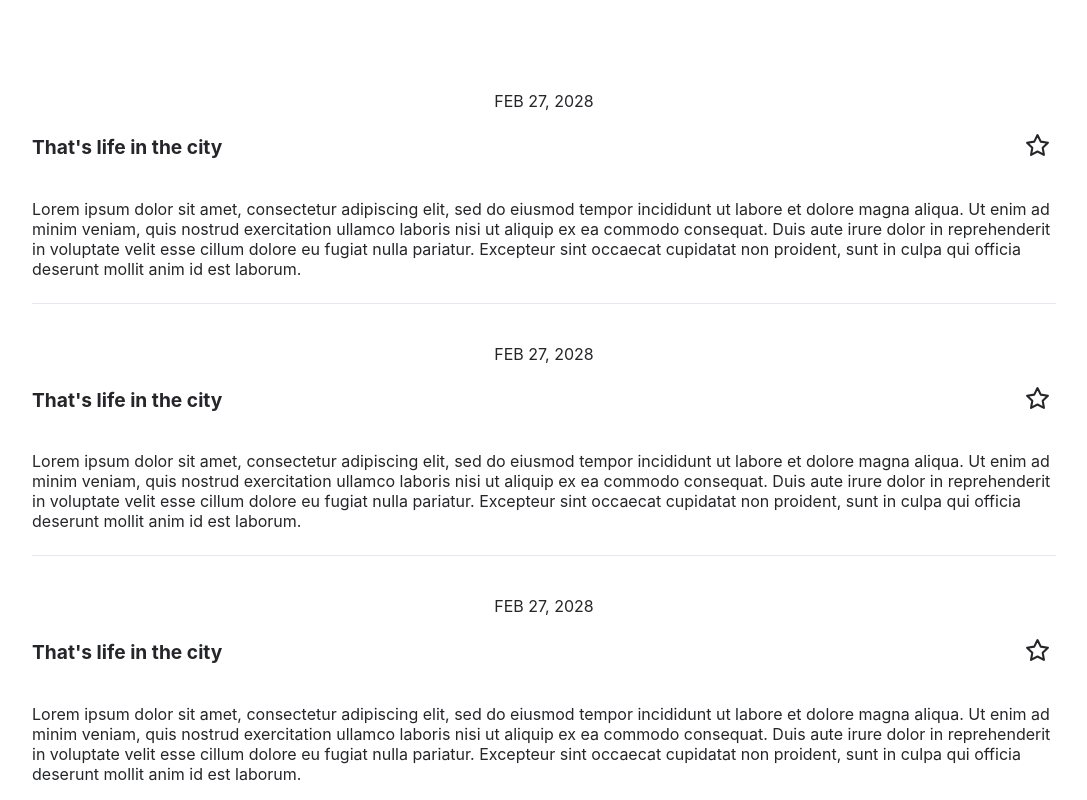
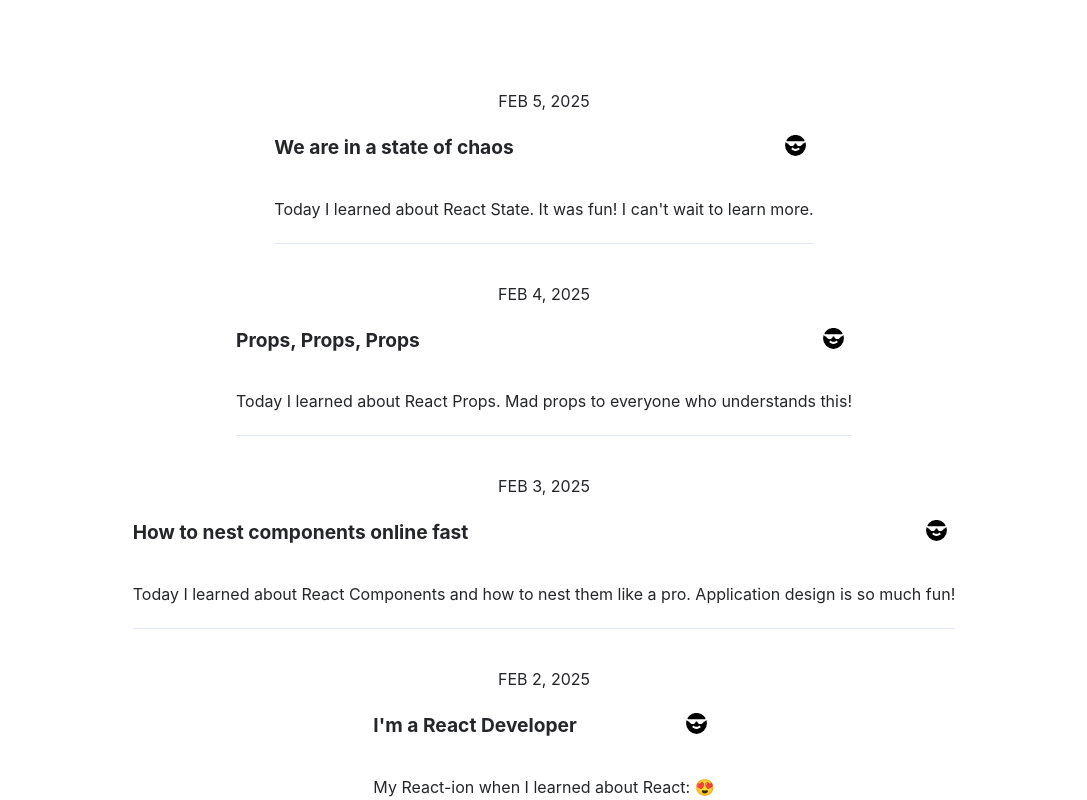
Before and after one commit to toshydev/journal, a React (Create React App) app: page / in a window 1280 px wide. Shown: the part 660-1460 px from the top of the page, without its empty margins (96-1183 px from the left). Built offline with nearby package versions, Linux system fonts and the light colour scheme.

Commit message:
add dynamic rendering of entries

```diff
--- a/src/components/EntryList/EntryList.js
+++ b/src/components/EntryList/EntryList.js
@@ -1,30 +1,49 @@
 import Entry from "../Entry/Entry";
 import "./EntryList.css";
+
+const entries = [
+  {
+    id: 1000,
+    date: "Feb 5, 2025",
+    motto: "We are in a state of chaos",
+    notes:
+      "Today I learned about React State. It was fun! I can't wait to learn more.",
+  },
+  {
+    id: 999,
+    date: "Feb 4, 2025",
+    motto: "Props, Props, Props",
+    notes:
+      "Today I learned about React Props. Mad props to everyone who understands this!",
+  },
+  {
+    id: 998,
+    date: "Feb 3, 2025",
+    motto: "How to nest components online fast",
+    notes:
+      "Today I learned about React Components and how to nest them like a pro. Application design is so much fun!",
+  },
+  {
+    id: 997,
+    date: "Feb 2, 2025",
+    motto: "I'm a React Developer",
+    notes: "My React-ion when I learned about React: 😍",
+  },
+];
 
 export default function EntryList() {
   return (
     <ul className="entry-container">
-      <Entry
-        title="That's life in the city"
-        date="Feb 27, 2028"
-        text="Lorem ipsum dolor sit amet, consectetur adipiscing elit, sed do eiusmod tempor incididunt ut labore et dolore magna aliqua. Ut enim ad minim veniam, quis nostrud exercitation ullamco laboris nisi ut aliquip ex ea commodo consequat. Duis aute irure dolor in reprehenderit in voluptate velit esse cillum dolore eu fugiat nulla pariatur. Excepteur sint occaecat cupidatat non proident, sunt in culpa qui officia deserunt mollit anim id est laborum."
-        active
-      />
-      <Entry
-        title="That's life in the city"
-        date="Feb 27, 2028"
-        text="Lorem ipsum dolor sit amet, consectetur adipiscing elit, sed do eiusmod tempor incididunt ut labore et dolore magna aliqua. Ut enim ad minim veniam, quis nostrud exercitation ullamco laboris nisi ut aliquip ex ea commodo consequat. Duis aute irure dolor in reprehenderit in voluptate velit esse cillum dolore eu fugiat nulla pariatur. Excepteur sint occaecat cupidatat non proident, sunt in culpa qui officia deserunt mollit anim id est laborum."
-      />
-      <Entry
-        title="That's life in the city"
-        date="Feb 27, 2028"
-        text="Lorem ipsum dolor sit amet, consectetur adipiscing elit, sed do eiusmod tempor incididunt ut labore et dolore magna aliqua. Ut enim ad minim veniam, quis nostrud exercitation ullamco laboris nisi ut aliquip ex ea commodo consequat. Duis aute irure dolor in reprehenderit in voluptate velit esse cillum dolore eu fugiat nulla pariatur. Excepteur sint occaecat cupidatat non proident, sunt in culpa qui officia deserunt mollit anim id est laborum."
-      />
-      <Entry
-        title="That's life in the city"
-        date="Feb 27, 2028"
-        text="Lorem ipsum dolor sit amet, consectetur adipiscing elit, sed do eiusmod tempor incididunt ut labore et dolore magna aliqua. Ut enim ad minim veniam, quis nostrud exercitation ullamco laboris nisi ut aliquip ex ea commodo consequat. Duis aute irure dolor in reprehenderit in voluptate velit esse cillum dolore eu fugiat nulla pariatur. Excepteur sint occaecat cupidatat non proident, sunt in culpa qui officia deserunt mollit anim id est laborum."
-      />
+      {entries.map((entry) => {
+        return (
+          <Entry
+            key={entry.id}
+            title={entry.motto}
+            date={entry.date}
+            text={entry.notes}
+          />
+        );
+      })}
     </ul>
   );
 }
--- a/src/components/Icon/Icon.js
+++ b/src/components/Icon/Icon.js
@@ -2,6 +2,7 @@ import "./Icon.css";
 import { ReactComponent as StarFilled } from "../../assets/images/star-filled.svg";
 import { ReactComponent as Star } from "../../assets/images/star.svg";
 import { useState } from "react";
+import Svg from "../Svg/Svg";
 
 export default function Icon() {
   const [isFavorite, setFavorite] = useState(false);
@@ -11,15 +12,14 @@ export default function Icon() {
       className="icon-button"
       aria-label="favorite button"
       type="button"
-      onClick={(event) => {
+      onClick={() => {
         setFavorite(!isFavorite);
-        console.log(isFavorite, event.target);
       }}
     >
       {isFavorite ? (
-        <StarFilled title="marked as favorite" />
+        <Svg variant="github" width="24px" />
       ) : (
-        <Star title="not marked as favorite" />
+        <Svg variant="face" width="24px" />
       )}
     </button>
   );
--- /dev/null
+++ b/src/components/Svg/Svg.js
@@ -0,0 +1,26 @@
+export default function Svg({ variant, width, color = "currentColor" }) {
+    return (
+      <svg viewBox={paths[variant].viewbox} width={width} fill={color}>
+        <title>{variant}</title>
+        <path d={paths[variant].path} />
+      </svg>
+    );
+  }
+
+  const paths = {
+    github: {
+      path:
+        "M12,2A10,10 0 0,0 2,12C2,16.42 4.87,20.17 8.84,21.5C9.34,21.58 9.5,21.27 9.5,21C9.5,20.77 9.5,20.14 9.5,19.31C6.73,19.91 6.14,17.97 6.14,17.97C5.68,16.81 5.03,16.5 5.03,16.5C4.12,15.88 5.1,15.9 5.1,15.9C6.1,15.97 6.63,16.93 6.63,16.93C7.5,18.45 8.97,18 9.54,17.76C9.63,17.11 9.89,16.67 10.17,16.42C7.95,16.17 5.62,15.31 5.62,11.5C5.62,10.39 6,9.5 6.65,8.79C6.55,8.54 6.2,7.5 6.75,6.15C6.75,6.15 7.59,5.88 9.5,7.17C10.29,6.95 11.15,6.84 12,6.84C12.85,6.84 13.71,6.95 14.5,7.17C16.41,5.88 17.25,6.15 17.25,6.15C17.8,7.5 17.45,8.54 17.35,8.79C18,9.5 18.38,10.39 18.38,11.5C18.38,15.32 16.04,16.16 13.81,16.41C14.17,16.72 14.5,17.33 14.5,18.26C14.5,19.6 14.5,20.68 14.5,21C14.5,21.27 14.66,21.59 15.17,21.5C19.14,20.16 22,16.42 22,12A10,10 0 0,0 12,2Z",
+      viewbox: "0 0 24 24"
+    },
+    heart: {
+      path:
+        "M12,21.35L10.55,20.03C5.4,15.36 2,12.27 2,8.5C2,5.41 4.42,3 7.5,3C9.24,3 10.91,3.81 12,5.08C13.09,3.81 14.76,3 16.5,3C19.58,3 22,5.41 22,8.5C22,12.27 18.6,15.36 13.45,20.03L12,21.35Z",
+      viewbox: "0 0 24 24"
+    },
+    face: {
+      path:
+        "M3.22,7.22C4.91,4.11 8.21,2 12,2C15.79,2 19.09,4.11 20.78,7.22L20,8H4L3.22,7.22M21.4,8.6C21.78,9.67 22,10.81 22,12A10,10 0 0,1 12,22A10,10 0 0,1 2,12C2,10.81 2.22,9.67 2.6,8.6L4,10H5C5,11.38 7.12,12.5 8.5,12.5C9.88,12.5 11.25,11.38 11.25,10H12.75C12.75,11.38 14.12,12.5 15.5,12.5C16.88,12.5 19,11.38 19,10H20L21.4,8.6M16.19,15.42L14.77,14C14.32,14.72 13.25,15.23 12,15.23C10.75,15.23 9.68,14.72 9.23,14L7.81,15.42C8.71,16.5 10.25,17.23 12,17.23C13.75,17.23 15.29,16.5 16.19,15.42Z",
+      viewbox: "0 0 24 24"
+    }
+  };
```
